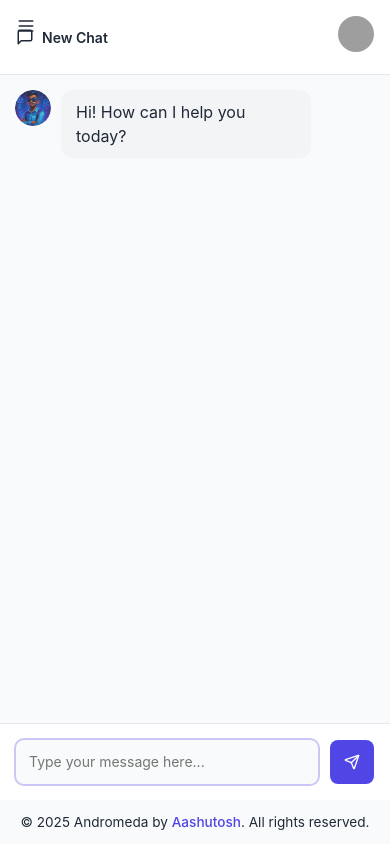
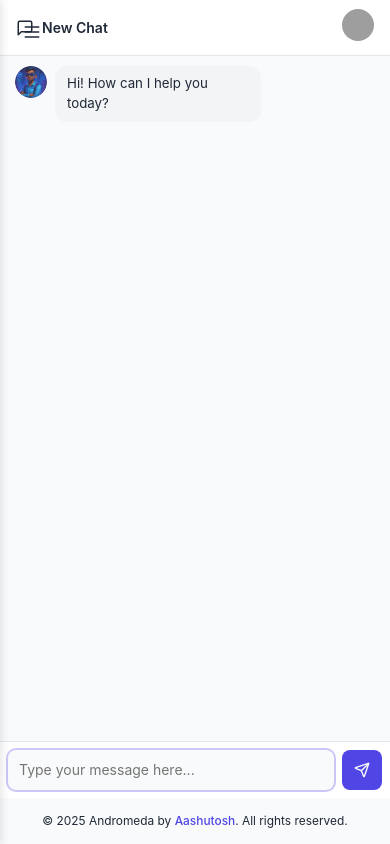
Before and after one commit to aaaashutosh/Andromeda-AI, a React (Vite) app: page / in a window 390 px wide. Built offline with nearby package versions, Linux system fonts and the light colour scheme; grey boxes are pictures that could not be loaded.

Commit message:
css remastred

```diff
--- a/src/App.css
+++ b/src/App.css
@@ -37,6 +37,14 @@ html, body {
   margin: 0;
   padding: 0;
   overflow: hidden;
+  font-size: 16px; /* Base font size */
+}
+
+/* Responsive font sizes */
+@media (max-width: 480px) {
+  html, body {
+    font-size: 14px;
+  }
 }
 
 body {
@@ -66,7 +74,7 @@ body.dark-mode {
   color: var(--text-dark);
 }
 
-/* Sidebar styles */
+/* Sidebar styles - improved for mobile */
 .sidebar {
   width: 280px;
   height: 100%;
@@ -74,13 +82,25 @@ body.dark-mode {
   flex-direction: column;
   background-color: var(--sidebar-light);
   border-right: 1px solid var(--border-light);
-  transition: transform var(--animation-duration) ease;
+  transition: transform var(--animation-duration) ease, width var(--animation-duration) ease;
   z-index: 20;
+  overflow-y: auto; /* Allow scrolling within sidebar */
 }
 
 .app-container.dark .sidebar {
   background-color: var(--sidebar-dark);
   border-right-color: var(--border-dark);
+}
+
+.sidebar-overlay {
+  display: none;
+  position: fixed;
+  top: 0;
+  left: 0;
+  right: 0;
+  bottom: 0;
+  background-color: rgba(0, 0, 0, 0.5);
+  z-index: 15;
 }
 
 .sidebar-toggle {
@@ -93,15 +113,32 @@ body.dark-mode {
   color: inherit;
   cursor: pointer;
   display: none;
+  padding: 8px;
+  border-radius: 8px;
 }
 
+.sidebar-toggle:hover {
+  background-color: rgba(0, 0, 0, 0.05);
+}
+
+.app-container.dark .sidebar-toggle:hover {
+  background-color: rgba(255, 255, 255, 0.05);
+}
+
+/* Improved mobile sidebar behavior */
 @media (max-width: 768px) {
   .sidebar {
     position: fixed;
     top: 0;
     left: 0;
-    width: 280px;
+    width: 85%;
+    max-width: 280px;
     transform: translateX(-100%);
+    box-shadow: 2px 0 8px var(--shadow-light);
+  }
+
+  .app-container.dark .sidebar {
+    box-shadow: 2px 0 8px var(--shadow-dark);
   }
 
   .sidebar-open {
@@ -113,6 +150,12 @@ body.dark-mode {
   }
 
   .sidebar-toggle {
+    display: flex;
+    align-items: center;
+    justify-content: center;
+  }
+
+  .sidebar-overlay.show {
     display: block;
   }
 }
@@ -130,8 +173,14 @@ body.dark-mode {
 }
 
 .sidebar-logo {
-  height: 40px;
+  height: 32px;
   width: auto;
+}
+
+@media (max-width: 480px) {
+  .sidebar-logo {
+    height: 28px;
+  }
 }
 
 .new-chat-btn {
@@ -147,6 +196,7 @@ body.dark-mode {
   margin: 16px;
   cursor: pointer;
   transition: background-color 0.2s;
+  width: calc(100% - 32px);
 }
 
 .new-chat-btn:hover {
@@ -224,6 +274,15 @@ body.dark-mode {
   cursor: pointer;
   opacity: 0;
   transition: opacity 0.2s;
+  padding: 4px;
+}
+
+/* Make delete button always visible on touch devices */
+@media (max-width: 768px) {
+  .delete-chat {
+    opacity: 0.7;
+    padding: 8px;  /* Larger touch target */
+  }
 }
 
 .chat-item:hover .delete-chat {
@@ -266,7 +325,7 @@ body.dark-mode {
   gap: 8px;
   width: 100%;
   text-align: left;
-  padding: 8px 16px;
+  padding: 12px 16px; /* Larger touch target */
   background: transparent;
   border: none;
   color: #ef4444;
@@ -286,7 +345,7 @@ body.dark-mode {
   background: transparent;
   border: none;
   color: inherit;
-  padding: 8px;
+  padding: 12px; /* Larger touch target */
   border-radius: 8px;
   cursor: pointer;
   font-size: 14px;
@@ -302,7 +361,7 @@ body.dark-mode {
   background-color: rgba(255, 255, 255, 0.05);
 }
 
-/* Main content area */
+/* Main content area - improved for mobile */
 .main-content {
   flex: 1;
   display: flex;
@@ -315,6 +374,7 @@ body.dark-mode {
 @media (max-width: 768px) {
   .main-content {
     width: 100%;
+    padding-top: 56px; /* Space for fixed header */
   }
 }
 
@@ -322,9 +382,21 @@ body.dark-mode {
   display: flex;
   align-items: center;
   justify-content: space-between;
-  padding: 16px;
+  padding: 12px 16px;
   border-bottom: 1px solid var(--border-light);
   background-color: var(--sidebar-light);
+}
+
+@media (max-width: 768px) {
+  .chat-header {
+    position: fixed;
+    top: 0;
+    left: 0;
+    right: 0;
+    z-index: 10;
+    padding: 8px 16px;
+    height: 56px;
+  }
 }
 
 .app-container.dark .chat-header {
@@ -351,6 +423,13 @@ body.dark-mode {
   cursor: pointer;
 }
 
+@media (max-width: 480px) {
+  .profile-pic {
+    width: 32px;
+    height: 32px;
+  }
+}
+
 .dropdown-menu {
   position: absolute;
   top: 100%;
@@ -366,6 +445,14 @@ body.dark-mode {
   list-style: none;
 }
 
+/* Mobile dropdown positioning */
+@media (max-width: 480px) {
+  .dropdown-menu {
+    right: -8px;
+    min-width: 200px;
+  }
+}
+
 .app-container.dark .dropdown-menu {
   background-color: var(--sidebar-dark);
   border-color: var(--border-dark);
@@ -376,7 +463,7 @@ body.dark-mode {
   display: flex;
   align-items: center;
   gap: 8px;
-  padding: 8px 16px;
+  padding: 12px 16px; /* Larger touch target */
   cursor: pointer;
   transition: background-color 0.2s;
 }
@@ -413,6 +500,13 @@ input:focus {
   max-width: 100%;
 }
 
+/* Better spacing on mobile */
+@media (max-width: 480px) {
+  .chat-box {
+    padding: 10px;
+  }
+}
+
 .welcome-screen {
   display: flex;
   flex-direction: column;
@@ -421,12 +515,19 @@ input:focus {
   height: 100%;
   text-align: center;
   gap: 16px;
-  padding: 32px;
+  padding: 32px 16px; /* Better side padding on mobile */
 }
 
 .welcome-icon {
   font-size: 48px;
   margin-bottom: 16px;
+}
+
+@media (max-width: 480px) {
+  .welcome-icon {
+    font-size: 38px;
+    margin-bottom: 12px;
+  }
 }
 
 .welcome-screen h2 {
@@ -435,10 +536,22 @@ input:focus {
   margin-bottom: 8px;
 }
 
+@media (max-width: 480px) {
+  .welcome-screen h2 {
+    font-size: 20px;
+  }
+}
+
 .welcome-screen p {
   color: #6b7280;
   max-width: 600px;
   margin-bottom: 24px;
+}
+
+@media (max-width: 768px) {
+  .welcome-screen p {
+    max-width: 100%;
+  }
 }
 
 .app-container.dark .welcome-screen p {
@@ -460,11 +573,12 @@ input:focus {
   background-color: var(--primary-hover);
 }
 
-/* Message styling - updated version */
+/* Message styling - improved for mobile */
 .message {
   display: flex;
   margin-bottom: 15px;
   align-items: flex-start;
+  max-width: 100%;
 }
 
 .message.bot {
@@ -475,7 +589,7 @@ input:focus {
   align-self: flex-end;
 }
 
-/* Avatar styling */
+/* Avatar styling with responsive sizing */
 .message-avatar {
   display: flex;
   align-items: flex-start;
@@ -489,10 +603,25 @@ input:focus {
   flex-shrink: 0;
 }
 
+@media (max-width: 480px) {
+  .message-avatar {
+    min-width: 32px;
+    width: 32px;
+    height: 32px;
+    margin-right: 8px;
+  }
+}
+
 .message.user .message-avatar {
   margin-right: 0;
   margin-left: 10px;
   order: 2;
+}
+
+@media (max-width: 480px) {
+  .message.user .message-avatar {
+    margin-left: 8px;
+  }
 }
 
 .avatar-img {
@@ -501,7 +630,7 @@ input:focus {
   object-fit: cover;
 }
 
-/* Message content styling */
+/* Message content styling - better for mobile */
 .message-content {
   flex: 1;
   padding: 10px 15px;
@@ -510,6 +639,14 @@ input:focus {
   max-width: calc(100% - 50px);
   overflow-wrap: break-word;
   word-break: break-word;
+}
+
+@media (max-width: 480px) {
+  .message-content {
+    padding: 8px 12px;
+    max-width: calc(100% - 44px);
+    font-size: 0.95rem;
+  }
 }
 
 .message.bot .message-content {
@@ -533,11 +670,12 @@ input:focus {
   width: 100%;
 }
 
-/* Make sure code blocks don't overflow */
+/* Make sure code blocks don't overflow on mobile */
 .markdown-content pre {
   max-width: 100%;
   overflow-x: auto;
   white-space: pre-wrap;
+  font-size: 0.9rem;
 }
 
 .typing-indicator {
@@ -580,12 +718,20 @@ input:focus {
   }
 }
 
+/* Chat input area - improved for mobile */
 .chat-input {
-  padding: 16px;
+  padding: 12px;
   border-top: 1px solid var(--border-light);
   display: flex;
-  gap: 12px;
+  gap: 8px;
   background-color: var(--sidebar-light);
+  width: 100%;
+}
+
+@media (max-width: 480px) {
+  .chat-input {
+    padding: 8px;
+  }
 }
 
 .app-container.dark .chat-input {
@@ -603,9 +749,18 @@ input:focus {
   font-size: 14px;
   background-color: var(--background-light);
   color: var(--text-light);
-  max-height: 150px;
+  max-height: 120px; /* Smaller on mobile */
   min-height: 44px;
   overflow-y: auto;
+}
+
+@media (max-width: 480px) {
+  .chat-input textarea {
+    padding: 10px;
+    font-size: 14px;
+    min-height: 40px;
+    max-height: 100px;
+  }
 }
 
 .app-container.dark .chat-input textarea {
@@ -634,6 +789,13 @@ input:focus {
   transition: background-color 0.2s;
 }
 
+@media (max-width: 480px) {
+  .chat-input button {
+    width: 40px;
+    height: 40px;
+  }
+}
+
 .chat-input button:hover:not(:disabled) {
   background-color: var(--primary-hover);
 }
@@ -655,10 +817,10 @@ input:focus {
   display: flex;
   align-items: center;
   gap: 8px;
-  padding: 8px 12px;
+  padding: 12px; /* Larger touch target */
   background-color: transparent;
   border: 1px solid #ccc;
-  border-radius: 4px;
+  border-radius: 8px;
   cursor: pointer;
   font-size: 14px;
   transition: all 0.2s ease;
@@ -681,7 +843,7 @@ input:focus {
 
 .settings-dropdown {
   background-color: #fff;
-  border-radius: 4px;
+  border-radius: 8px;
   box-shadow: 0 2px 10px rgba(0, 0, 0, 0.1);
   margin-top: 8px;
   padding: 8px;
@@ -702,13 +864,6 @@ input:focus {
   }
 }
 
-/* Responsive adjustments */
-@media (max-width: 768px) {
-  .main-content {
-    width: 100%;
-  }
-}
-
 .user-avatar-img {
   width: 30px;
   height: 30px;
@@ -716,9 +871,16 @@ input:focus {
   object-fit: cover;
 }
 
-/* Formatted message content */
+/* Formatted message content - better mobile scaling */
 .formatted-content {
   line-height: 1.5;
+  font-size: 1rem;
+}
+
+@media (max-width: 480px) {
+  .formatted-content {
+    font-size: 0.95rem;
+  }
 }
 
 .formatted-content p {
@@ -735,19 +897,37 @@ input:focus {
 }
 
 .formatted-content h1 {
-  font-size: 1.8em;
+  font-size: 1.6em;
 }
 
 .formatted-content h2 {
-  font-size: 1.5em;
+  font-size: 1.4em;
 }
 
 .formatted-content h3 {
-  font-size: 1.3em;
+  font-size: 1.2em;
 }
 
 .formatted-content h4 {
   font-size: 1.1em;
+}
+
+@media (max-width: 480px) {
+  .formatted-content h1 {
+    font-size: 1.4em;
+  }
+
+  .formatted-content h2 {
+    font-size: 1.3em;
+  }
+
+  .formatted-content h3 {
+    font-size: 1.15em;
+  }
+
+  .formatted-content h4 {
+    font-size: 1.05em;
+  }
 }
 
 .formatted-content ul,
@@ -765,6 +945,7 @@ input:focus {
   border-radius: 3px;
   padding: 0.2em 0.4em;
   font-family: monospace;
+  font-size: 0.9em;
 }
 
 .dark-mode .formatted-content code {
@@ -780,11 +961,17 @@ input:focus {
   font-family: monospace;
 }
 
+@media (max-width: 480px) {
+  .formatted-content pre {
+    padding: 0.8em;
+  }
+}
+
 .dark-mode .formatted-content pre {
   background-color: rgba(255, 255, 255, 0.1);
 }
 
-/* Table styling */
+/* Table styling with responsive design */
 .ai-table {
   border-collapse: collapse;
   width: 100%;
@@ -798,6 +985,14 @@ input:focus {
   border: 1px solid #ddd;
   padding: 8px 12px;
   text-align: left;
+}
+
+@media (max-width: 480px) {
+  .ai-table th,
+  .ai-table td {
+    padding: 6px 8px;
+    font-size: 0.9em;
+  }
 }
 
 .ai-table th {
@@ -853,14 +1048,20 @@ input:focus {
   margin-top: auto;
   color: var(--text-color-secondary);
 }
+
+/* Links with mobile touch-friendly adjustments */
 a {
   color: var(--primary-color);
   text-decoration: none;
   position: relative;
   transition: color 0.2s ease;
   font-weight: 500;
+  /* Remove the underline animation on mobile */
+  display: inline-block;
+  padding: 2px 0;
 }
 
+@media (min-width: 769px) {
   a::after {
     content: '';
     position: absolute;
@@ -874,22 +1075,32 @@ a::after {
     transition: transform 0.3s ease;
   }
 
+  a:hover::after {
+    transform: scaleX(1);
+  }
+}
+
 a:hover {
   color: var(--primary-hover);
-}
-
-a:hover::after {
-  transform: scaleX(1);
 }
 
 body.dark-mode a {
   color: #a5b4fc; /* lighter shade for dark backgrounds */
 }
 
-body.dark-mode a::after {
-  background-color: #a5b4fc;
-}
-
 body.dark-mode a:hover {
   color: #c7d2fe;
 }
+
+/* Add safe area insets for iOS devices */
+@supports (padding: max(0px)) {
+  .chat-header {
+    padding-left: max(16px, env(safe-area-inset-left));
+    padding-right: max(16px, env(safe-area-inset-right));
+  }
+
+  .chat-box {
+    padding-left: max(15px, env(safe-area-inset-left));
+    padding-right: max(15px, env(safe-area-inset-right));
+  }
+}
```
Lines whose indentation alone changed are shown as unchanged.
